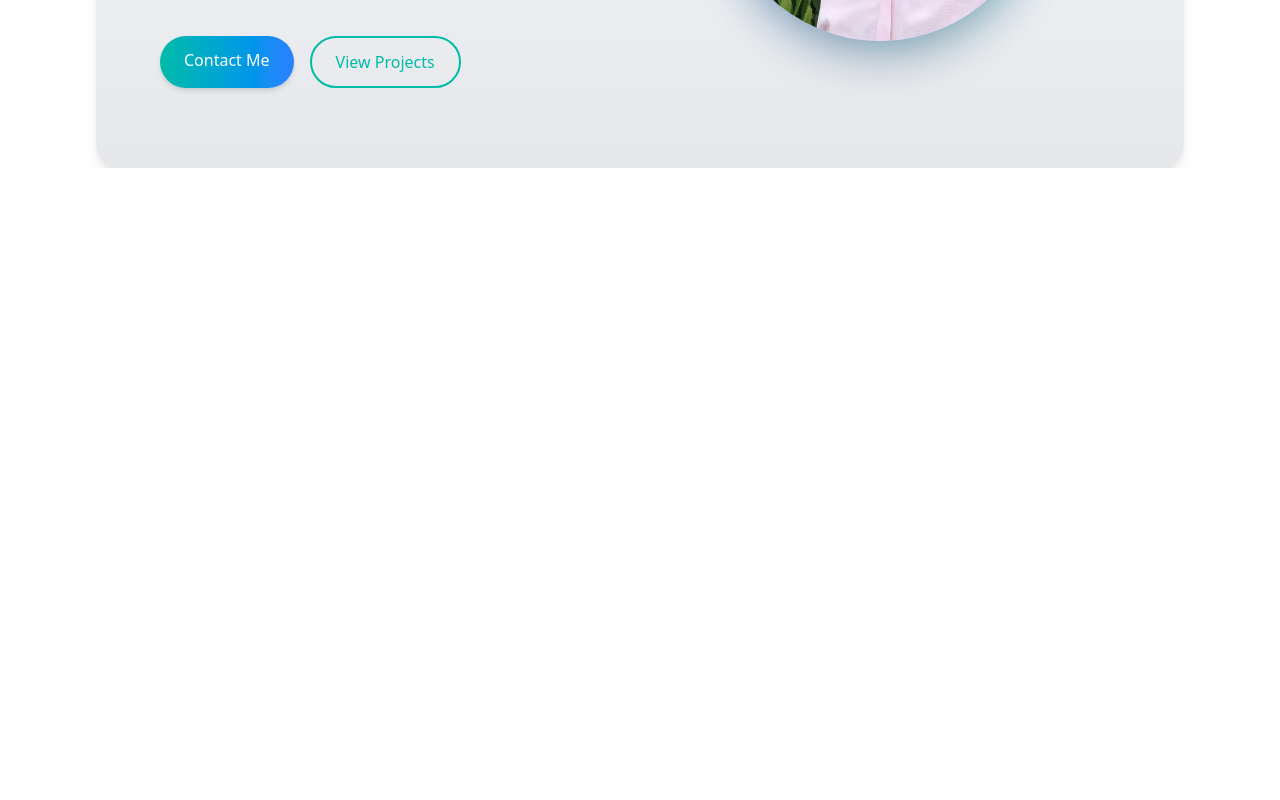
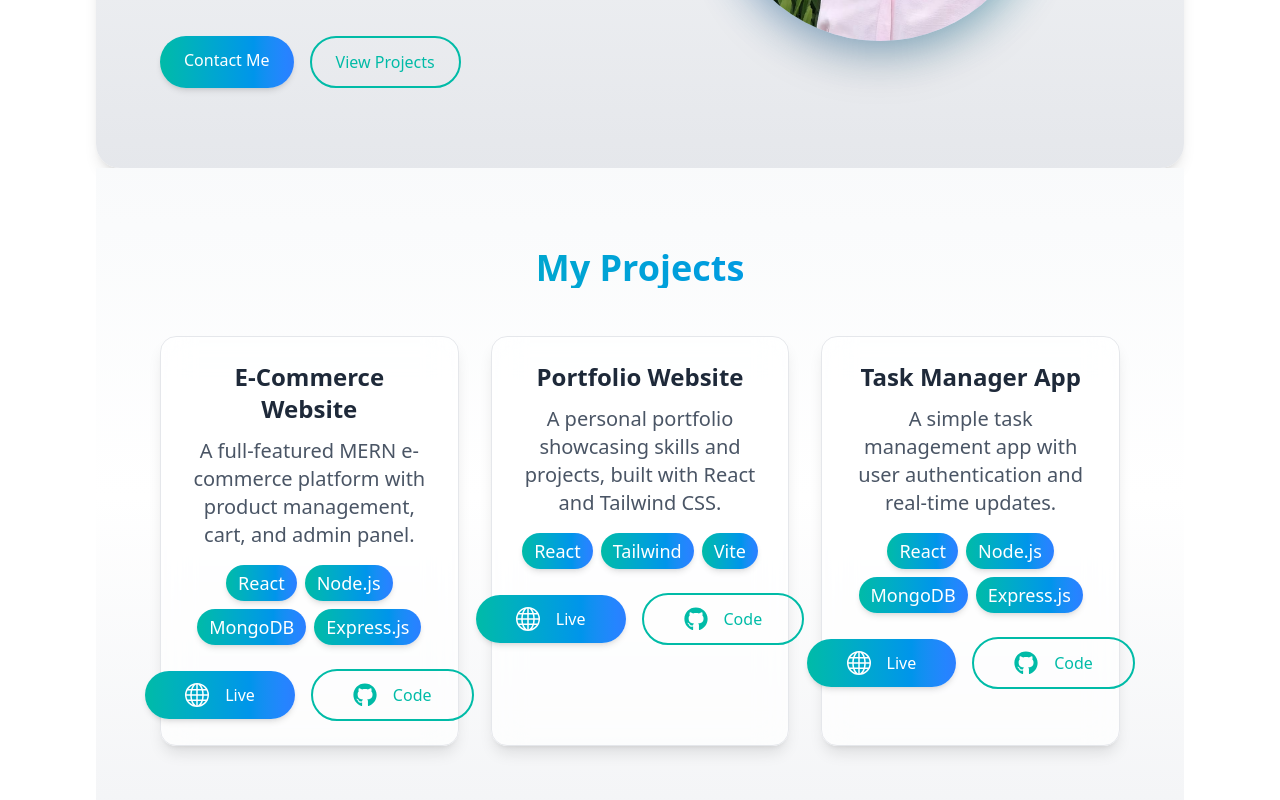
Before and after one commit to joysof/portfolio, a React app in the folder frontend/: page / in a window 1280 px wide. Shown: the part 1406-2206 px from the top of the page. Before the commit the page ends 1574 px from the top, so only its background shows below. Built offline with nearby package versions, Linux system fonts and the light colour scheme; the HTML template or start-up script is replaced by a standard one.

Commit message:
project section create

```diff
--- /dev/null
+++ b/frontend/src/components/Projects.jsx
@@ -0,0 +1,102 @@
+import React from "react";
+import { BsGlobe } from "react-icons/bs";
+import { FaGithub } from "react-icons/fa6";
+
+const projects = [
+  {
+    id: 1,
+    title: "E-Commerce Website",
+    desc: "A full-featured MERN e-commerce platform with product management, cart, and admin panel.",
+    tech: ["React", "Node.js", "MongoDB", "Express.js"],
+    link: "https://yourlink.com",
+    github: "https://github.com/yourgithub/ecommerce",
+  },
+  {
+    id: 2,
+    title: "Portfolio Website",
+    desc: "A personal portfolio showcasing skills and projects, built with React and Tailwind CSS.",
+    tech: ["React", "Tailwind", "Vite"],
+    link: "#",
+    github: "https://github.com/joysof/portfolio",
+  },
+  {
+    id: 3,
+    title: "Task Manager App",
+    desc: "A simple task management app with user authentication and real-time updates.",
+    tech: ["React", "Node.js", "MongoDB" ,"Express.js"],
+    link: "https://bd-calling-assessment-frontend.onrender.com",
+    github: "https://github.com/joysof/bd_Calling_assessment",
+  },
+];
+
+const Projects = () => {
+  return (
+    <section
+      id="projects"
+      className="py-20 bg-gradient-to-b from-gray-50 via-white to-gray-100
+      dark:from-gray-900 dark:via-gray-800 dark:to-gray-900 text-center transition-colors duration-500"
+    >
+      <h2 className="text-4xl font-extrabold mb-12 bg-gradient-to-r from-teal-500 to-blue-500 text-transparent bg-clip-text">
+        My Projects
+      </h2>
+
+      <div className="grid grid-cols-1 sm:grid-cols-2 lg:grid-cols-3 gap-8 px-6 md:px-16">
+        {projects.map((p) => (
+          <div
+            key={p.id}
+            className="bg-white/70 dark:bg-gray-800/50 backdrop-blur-lg border border-gray-200
+            dark:border-gray-700 rounded-2xl p-6 shadow-lg hover:shadow-2xl hover:-translate-y-2
+            transition-all duration-500"
+          >
+            <h3 className="text-2xl font-semibold text-gray-800 dark:text-gray-100 mb-3">
+              {p.title}
+            </h3>
+            <p className="text-gray-600 dark:text-gray-300 text-sm  md:text-xl mb-4">{p.desc}</p>
+
+            {/* Tech stack badges */}
+            <div className="flex flex-wrap justify-center gap-2 mb-5">
+              {p.tech.map((t, i) => (
+                <span
+                  key={i}
+                  className="bg-gradient-to-r from-teal-500 to-blue-500 text-white px-3 py-1
+                  rounded-full text-xs md:text-lg font-medium shadow-md"
+                >
+                  {t}
+                </span>
+              ))}
+            </div>
+
+            {/* Action Buttons */}
+            <div className="flex gap-4 justify-center items-center mt-6">
+              <a
+                href={p.link}
+                target="_blank"
+                rel="noopener noreferrer"
+                className="flex items-center justify-center gap-4 px-10  py-3 bg-gradient-to-r from-teal-500 to-blue-500
+                text-white rounded-full hover:from-teal-400 hover:to-blue-400 shadow-md hover:shadow-lg
+                transition-all duration-300"
+              >
+                <BsGlobe className="text-2xl" />
+                <span className="hidden sm:inline">Live</span>
+              </a>
+
+              <a
+                href={p.github}
+                target="_blank"
+                rel="noopener noreferrer"
+                className="flex  items-center justify-center gap-4 px-10 py-3 border-2 border-teal-500
+                text-teal-500 rounded-full hover:bg-teal-500 hover:text-white
+                transition-all duration-300"
+              >
+                <FaGithub className="text-2xl" />
+                <span className="hidden sm:inline">Code</span>
+              </a>
+            </div>
+          </div>
+        ))}
+      </div>
+    </section>
+  );
+};
+
+export default Projects;
--- a/frontend/src/pages/Home.jsx
+++ b/frontend/src/pages/Home.jsx
@@ -1,5 +1,6 @@
 import About from "../components/About.jsx";
 import Hero from "../components/Hero.jsx";
+import Projects from "../components/Projects.jsx";
 
 
 const Home = () => {
@@ -7,6 +8,7 @@ const Home = () => {
     <>
       <Hero />
       <About/>
+      <Projects/>
     </>
   );
 };
```
